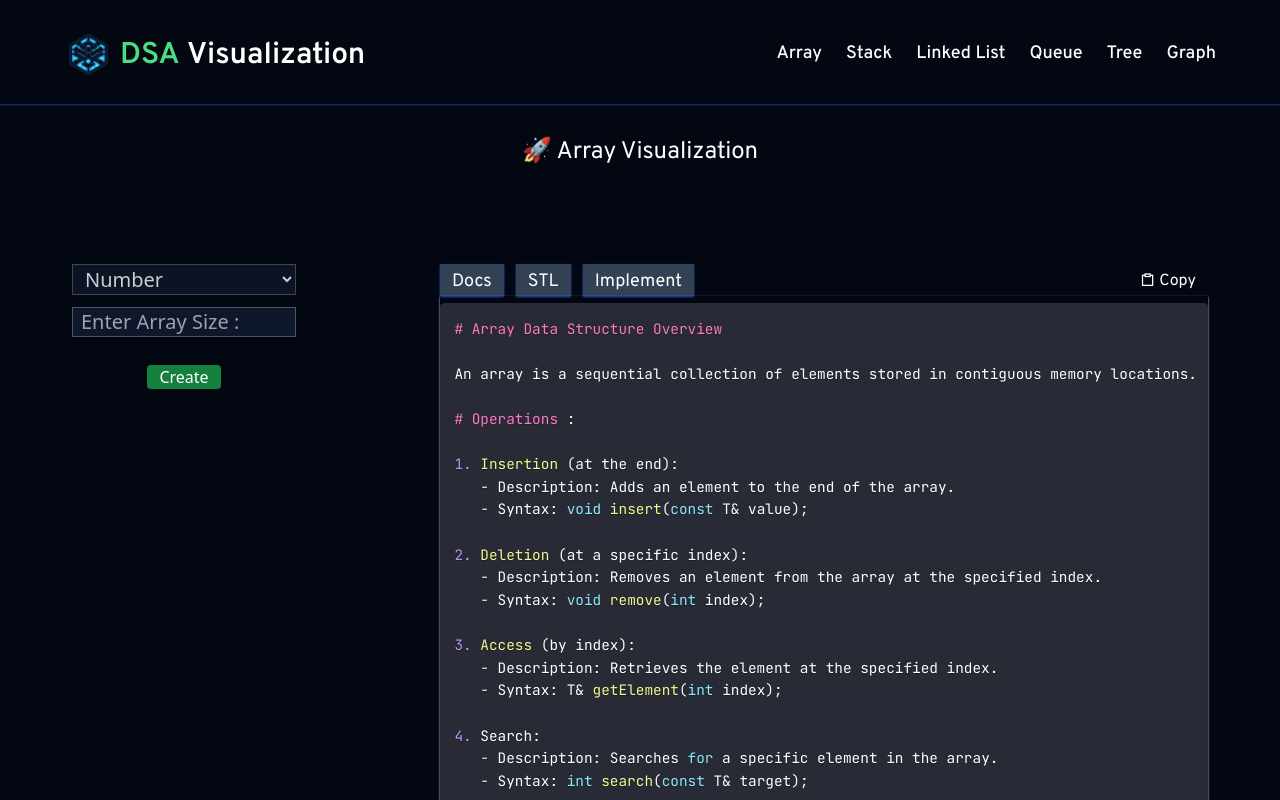
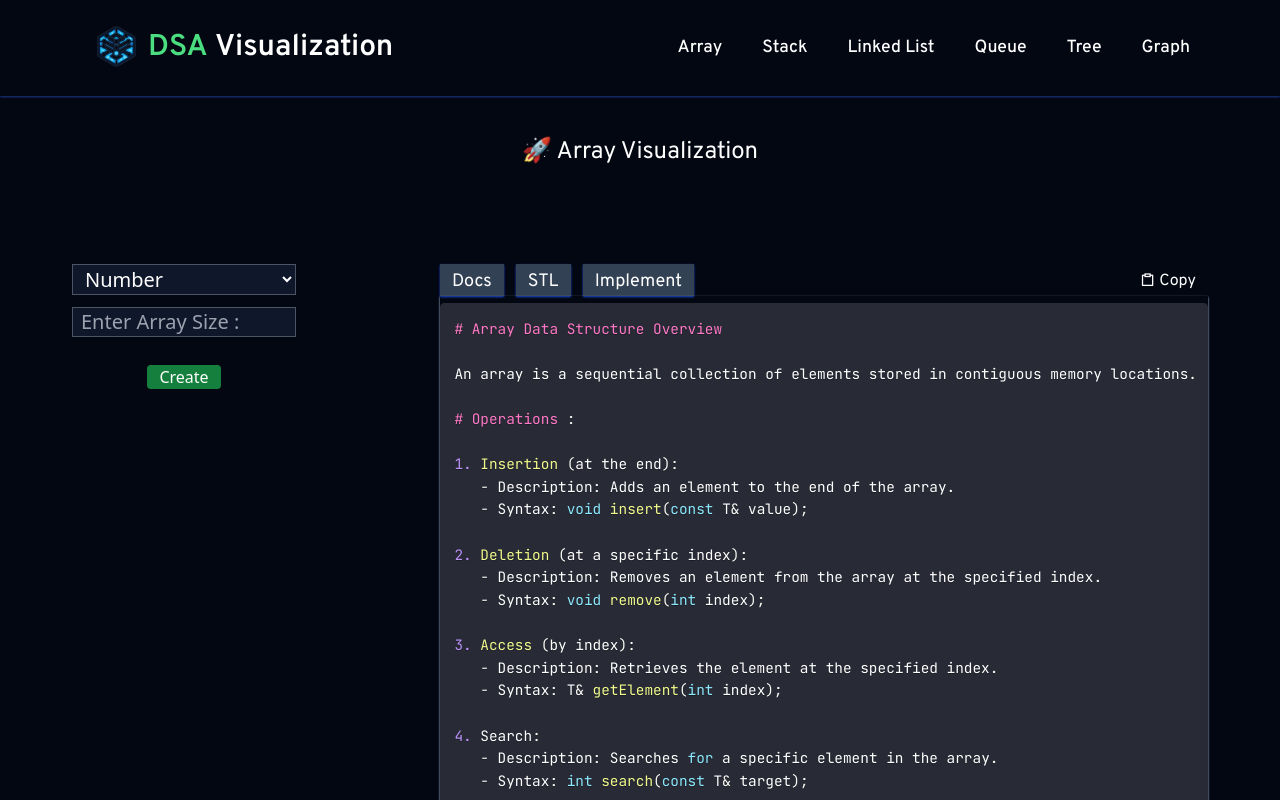
Before and after one commit to LokeshwarPrasad3/DSA-Visualization-Project, a React (Vite) app: page /array in a window 1280 px wide. Shown: the top 800 px of the page. Built offline with nearby package versions, Linux system fonts and the light colour scheme; a web font is replaced by a local one.

Commit message:
fixed navbar showing problem in phone

```diff
--- a/src/App.jsx
+++ b/src/App.jsx
@@ -1,4 +1,5 @@
 import Navbar from './Components/Navbar';
+import Navbar1 from './Components/Navbar1';
 import WorkingHomePage from './Components/WorkingHomePage';
 import ArrayPage from './Pages/ArrayPage';
 import HomePage from './Pages/HomePage';
@@ -17,7 +18,8 @@ function App() {
 
   return (
     <>
-      <Navbar />
+      {/* <Navbar /> */}
+      <Navbar1 />
       <Routes>
         <Route exact path="/" element={<HomePage />} />
         <Route exact path="/stack" element={<StackPage />} />
--- /dev/null
+++ b/src/Components/CSS/Navbar.css
@@ -0,0 +1,100 @@
+.custom-transition {
+  transition: all 0.5s ease-in;
+}
+
+#navbar {
+  z-index: 1; /* Use a whole number for z-index */
+  color: white;
+  display: flex;
+  justify-content: space-between;
+  position: sticky;
+  top: 0;
+  left: 0;
+  height: 6rem;
+  width: 100%; /* Use width instead of min-width */
+}
+
+.navbar_header {
+  display: flex;
+  justify-content: center;
+  align-items: center;
+  padding: 0 0.75rem;
+}
+.heading_logo {
+  text-transform: none;
+}
+.navbar_header img {
+  height: 3rem;
+}
+
+/* menu bar */
+#navbar_menu {
+  display: flex;
+  align-items: center;
+}
+#nav_ul {
+  display: flex;
+  gap: 0;
+  font-weight: 500;
+}
+.nav_list {
+  list-style: none;
+  display: flex;
+  justify-content: center;
+  align-items: center;
+}
+.nav_link {
+  font-size: 1.1rem;
+  padding: 1px 10px;
+  cursor: pointer;
+  color: white;
+  border-radius: 7px;
+  text-decoration: none;
+  transition: 0.2s all ease-in;
+}
+
+.menu_button {
+  display: flex;
+  justify-content: center;
+  align-items: center;
+}
+/* remix icon */
+.ri-menu-fill,
+.ri-close-line {
+  position: absolute;
+  right: 0.75rem;
+  cursor: pointer;
+}
+
+@media (max-width: 800px) {
+  #navbar_menu {
+    position: absolute;
+    top: 6.3rem;
+    height: 100vh;
+    width: 100%;
+    flex-direction: column;
+    background-color: #1e3a8a;
+    --tw-bg-opacity: 1;
+    background-color: rgb(3 7 18 / var(--tw-bg-opacity));
+    transition: all 0.2s ease-in-out;
+  }
+  #nav_ul {
+    width: 100%;
+    flex-direction: column;
+  }
+  #nav_ul .nav_list {
+    width: 100%;
+    border-bottom: 1px solid #1e3a8a;;
+  }
+  #nav_ul .nav_list a {
+    font-size: 1.2rem;
+    color: white;
+    font-weight: 600;
+    margin: 0.8rem 0;
+    text-align: left;
+    width: 100%;
+  }
+  #nav_ul .nav_list a:hover {
+    color: red;
+  }
+}
--- a/src/Components/Navbar.jsx
+++ b/src/Components/Navbar.jsx
@@ -6,10 +6,10 @@ const Navbar = () => {
   const [currentWindowWidth, setCurrentWindowWidth] = useState(
     window.innerWidth,
   );
-  const [toggleMenuIcon, setToggleMenuIcon] = useState(true);
+  const [toggleMenuCloseIcon, setToggleMenuCloseIcon] = useState(true);
 
   const handleResponsiveNavbarMenu = () => {
-    setToggleMenuIcon(!toggleMenuIcon);
+    setToggleMenuCloseIcon(!toggleMenuCloseIcon);
   };
 
   useEffect(() => {
@@ -29,9 +29,8 @@ useEffect(() => {
     };
   }, []);
 
-
   return (
-    <nav className="navbar_container font-overpass flex-wrap bg-gray-950 px-5 lg:px-16 text-white py-6 flex justify-between items-center relative top-[.5rem] shadow-blue-900 shadow-sm">
+    <nav className="navbar_container font-overpass flex-wrap bg-gray-950 px-5 lg:px-16 text-white py-6 flex justify-between items-center shadow-blue-900 shadow-sm sticky top-0 ">
       <div className="logo_heading_container ml-5 md:ml-0 flex items-center">
         <img
           className="h-10 sm:h-12 mr-2 rounded relative top-[-.15rem]"
@@ -44,19 +43,23 @@ useEffect(() => {
           Visualization
         </Link>
       </div>
-      <div className="menu_container w-full md:w-fit">
+      <div className="menu_container w-full md:w-fit h-full">
         {currentWindowWidth <= 768 && (
           <>
             <i
               onClick={handleResponsiveNavbarMenu}
-              className={`ri-${toggleMenuIcon ? 'close' : 'menu'}-fill text-2xl cursor-pointer absolute right-10 top-7`}
+              className={`ri-${toggleMenuCloseIcon ? 'menu' : 'close'}-fill text-2xl cursor-pointer absolute right-10 top-7`}
             ></i>
           </>
         )}
         {currentWindowWidth <= 768 && (
           <>
             <ul
-              className={`transition-all duration-300 flex md:relative md:top-[-.1rem]  flex-col absolute top-[5.5rem] w-full z-10 bg-gray-950 left-[${toggleMenuIcon ? '-100%' : '100%'}] border-b-[1px] border-blue-700 h-screen`}
+              className={`
+              transition-all duration-300 flex md:relative md:top-[-.1rem]  flex-col absolute top-[5.5rem] w-full z-10 bg-gray-950 border-b-[1px] border-blue-700`}
+              style={{
+                left: `${toggleMenuCloseIcon ? '100%' : '0%'}`,
+              }}
             >
               {navigationListDataStructures.map(({ route, name }) => (
                 <li
@@ -76,7 +79,8 @@ useEffect(() => {
           </>
         )}
         <ul
-          className={`${currentWindowWidth > 768 ? 'flex' : 'hidden'} space-x-3 lg:space-x-6 relative top-[-.1rem]`}
+          className={` space-x-3 lg:space-x-6 relative top-[-.1rem]`}
+          style={{ display: `${currentWindowWidth > 768 ? 'flex' : 'none'}` }}
         >
           {navigationListDataStructures.map(({ route, name }) => (
             <li key={name}>
--- /dev/null
+++ b/src/Components/Navbar1.jsx
@@ -0,0 +1,104 @@
+import './CSS/Navbar.css';
+import { useEffect, useState } from 'react';
+import { Link } from 'react-router-dom';
+import { navigationListDataStructures } from '../data/NavbarData';
+
+const Navbar = () => {
+  // state which store current width of window
+  const [windowWidth, setWindowWidth] = useState(window.innerWidth);
+  const [showResNavbar, setShowResNavbar] = useState(false);
+
+  //
+  const toggleResNavbar = () => {
+    setShowResNavbar(!showResNavbar);
+  };
+
+  useEffect(() => {
+    // function set current innerWidth
+    const handleWindowResize = () => {
+      setWindowWidth(window.innerWidth);
+      console.log(window.innerWidth);
+    };
+    // Attach event listener for window resize
+    window.addEventListener('resize', handleWindowResize);
+
+    // Clean up the event listener when the component is unmounted
+    return () => {
+      window.removeEventListener('resize', handleWindowResize);
+    };
+  }, [windowWidth]);
+
+  return (
+    <>
+      {/* navbar structure */}
+      <nav
+        id="navbar"
+        className="navbar-container font-overpass px-1 lg:px-20
+          bg-gray-950 shadow-blue-900 shadow-sm
+      "
+      >
+        {/* header section where name and logo of business */}
+        <header className="navbar_header flex-3">
+          <Link to="/" className="heading_logo">
+            <img
+              src="./images/logo_2.png"
+              alt="logo"
+              className="h-10 sm:h-12 mr-2 rounded relative top-[-.15rem]"
+            />
+          </Link>
+          <Link
+            to="/"
+            className="heading_name text-2xl sm:text-3xl font-semibold"
+          >
+            <span className="text-green-400">DSA&nbsp;</span>
+            Visualization
+          </Link>
+        </header>
+        {/* show navbar-menu */}
+        <div
+          style={{
+            left: `${showResNavbar ? '0%' : '-100%'}`,
+          }}
+          id="navbar_menu"
+          className={`custom-transition ${showResNavbar ? 'flex' : 'hidden'} `}
+        >
+          <ul id="nav_ul">
+            {navigationListDataStructures.map(({ route, name }) => (
+              <li key={name} className="nav_list pl-5">
+                <Link
+                  onClick={toggleResNavbar}
+                  className="nav_link hover:text-gray-300"
+                  to={route}
+                >
+                  {name}
+                </Link>
+              </li>
+            ))}
+          </ul>
+        </div>
+        <div
+          className="menu_button"
+          style={{
+            display: `${windowWidth < 800 ? 'flex' : 'none'}`,
+          }}
+        >
+          {showResNavbar ? (
+            <i
+              onClick={toggleResNavbar}
+              style={{ fontSize: '2.2rem' }}
+              className={`ri-close-line`}
+            ></i>
+          ) : (
+            <i
+              onClick={toggleResNavbar}
+              style={{ fontSize: '2.2rem' }}
+              className={`ri-menu-fill `}
+            ></i>
+          )}
+        </div>
+      </nav>
+    </>
+  );
+};
+
+export default Navbar;
--- a/src/Pages/ArrayPage.jsx
+++ b/src/Pages/ArrayPage.jsx
@@ -163,7 +163,7 @@ const ArrayPage = () => {
                   <select
                     onChange={(e) => setInputArrayType(e.target.value)}
                     value={inputArrayType}
-                    className="focus:outline-none opacity-80 bg-slate-900 border-[1px] border-gray-600 pl-2 w-56 text-xl text-white "
+                    className="focus:outline-none  bg-slate-900 border-[1px] border-gray-600 pl-2 w-56 text-xl text-white "
                   >
                     {SelectOptionArrayInputTypes.map(({ type }) => (
                       <option className="" key={type} value={type}>
```
Also changed, not shown: 5 other files (tests, documents, lock files or other folders). Lines whose indentation alone changed are shown as unchanged.
